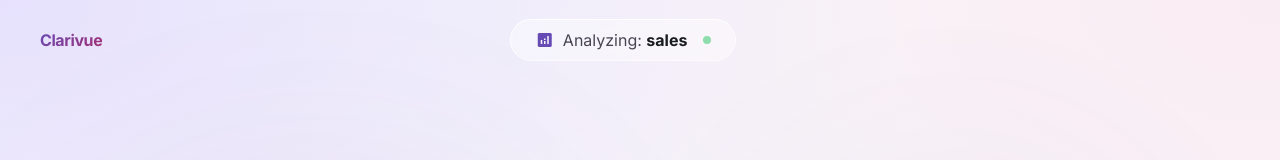
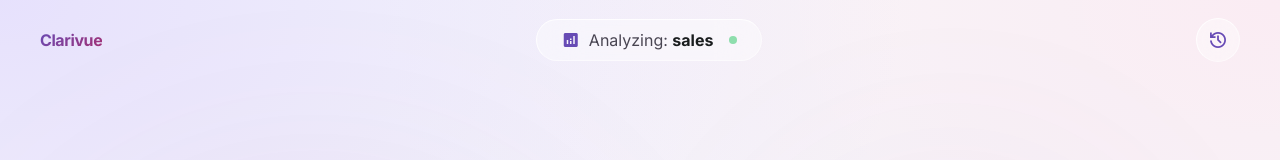
Before and after one commit to Tanviii-19/clarivue, a website: page public/chat/index.html in a window 1280 px wide. Shown: the top 160 px of the page. Drawn offline with nearby package versions, Linux system fonts and the light colour scheme.

Commit message:
Add clickable history navigation link

```diff
--- a/public/chat/index.html
+++ b/public/chat/index.html
@@ -145,7 +145,9 @@
 <span class="font-label-md text-on-surface-variant">Analyzing: <span class="font-bold text-on-surface" id="dataset-name">sales</span></span>
 <div class="w-2 h-2 bg-green-500 rounded-full animate-pulse ml-2"></div>
 </div>
-<div class="w-24"></div>
+<a href="/history-page/" class="glass-panel h-11 w-11 rounded-full flex items-center justify-center hover:bg-white/60 active:scale-95 transition-all" title="View History">
+<span class="material-symbols-outlined text-primary text-[22px]">history</span>
+</a>
 </header>
 <main class="flex-1 overflow-hidden relative flex flex-col max-w-5xl mx-auto w-full px-lg">
 <div class="flex-1 overflow-y-auto pt-md pb-xl space-y-lg scroll-smooth" id="chat-container">
```
